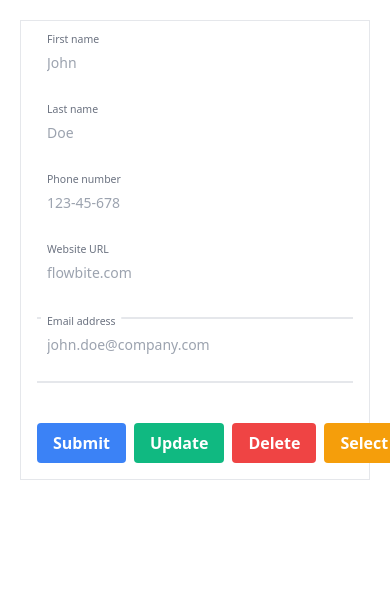
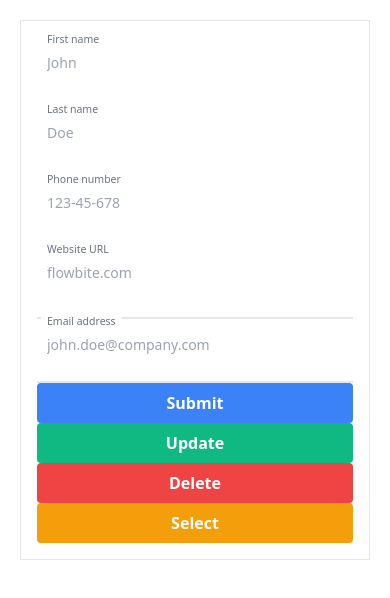
Before and after one commit to bernardyamoah/learningJs, a website with bundled scripts: page index.html in a window 390 px wide. Built offline with nearby package versions, Linux system fonts and the light colour scheme.

Commit message:
🎨 style(index.html): improve button layout and add responsive design The button layout has been improved by adding a block display for medium-sized screens and above. This improves the layout and readability of the buttons. The buttons have also been given inline-block display to ensure they are displayed in a row. This change improves the responsiveness of the page.

```diff
--- a/index.html
+++ b/index.html
@@ -39,38 +39,38 @@
       </div>
 
 
-      <div class="flex items-start mb-6 ">
 
-      <div class="flex space-x-2 mt-10">
+
+      <div class="block md:flex md:space-x-2 mt-10 ">
 				<button
-					class="bg-blue-500 hover:bg-blue-700 text-white font-bold py-2 px-4 rounded w-full"
+					class="block md:inline-block bg-blue-500 hover:bg-blue-700 text-white font-bold py-2 px-4 rounded w-full"
 					type="submit" id="submitBtn"
 				>
 					Submit
 				</button>
 
 				<button
-					class="py-2 px-4 font-bold rounded w-full text-white bg-emerald-500 hover:bg-emerald-700"
+					class="block md:inline-block py-2 px-4 font-bold rounded w-full text-white bg-emerald-500 hover:bg-emerald-700"
 					id="updBtn"
 				>
 					Update
 				</button>
 				<button
-					class="py-2 px-4 font-bold rounded w-full text-white bg-red-500 hover:bg-red-700"
+					class="block md:inline-block py-2 px-4 font-bold rounded w-full text-white bg-red-500 hover:bg-red-700"
 					id="delBtn"
 				>
 					Delete
 				</button>
 				<button
-					class="py-2 px-4 font-bold rounded w-full text-white bg-amber-500 hover:bg-amber-700"
+					class="block md:inline-block py-2 px-4 font-bold rounded w-full text-white bg-amber-500 hover:bg-amber-700"
 					id="selBtn"
 				>
 					Select
 				</button>
-			</div>
+
 
   </div>
-
+	</div>
 		<script src="./index.js"></script>
     <script src="./iziToast.min.js" type="text/javascript"></script>
 		<script type="module" src="./index.js"></script>
```
